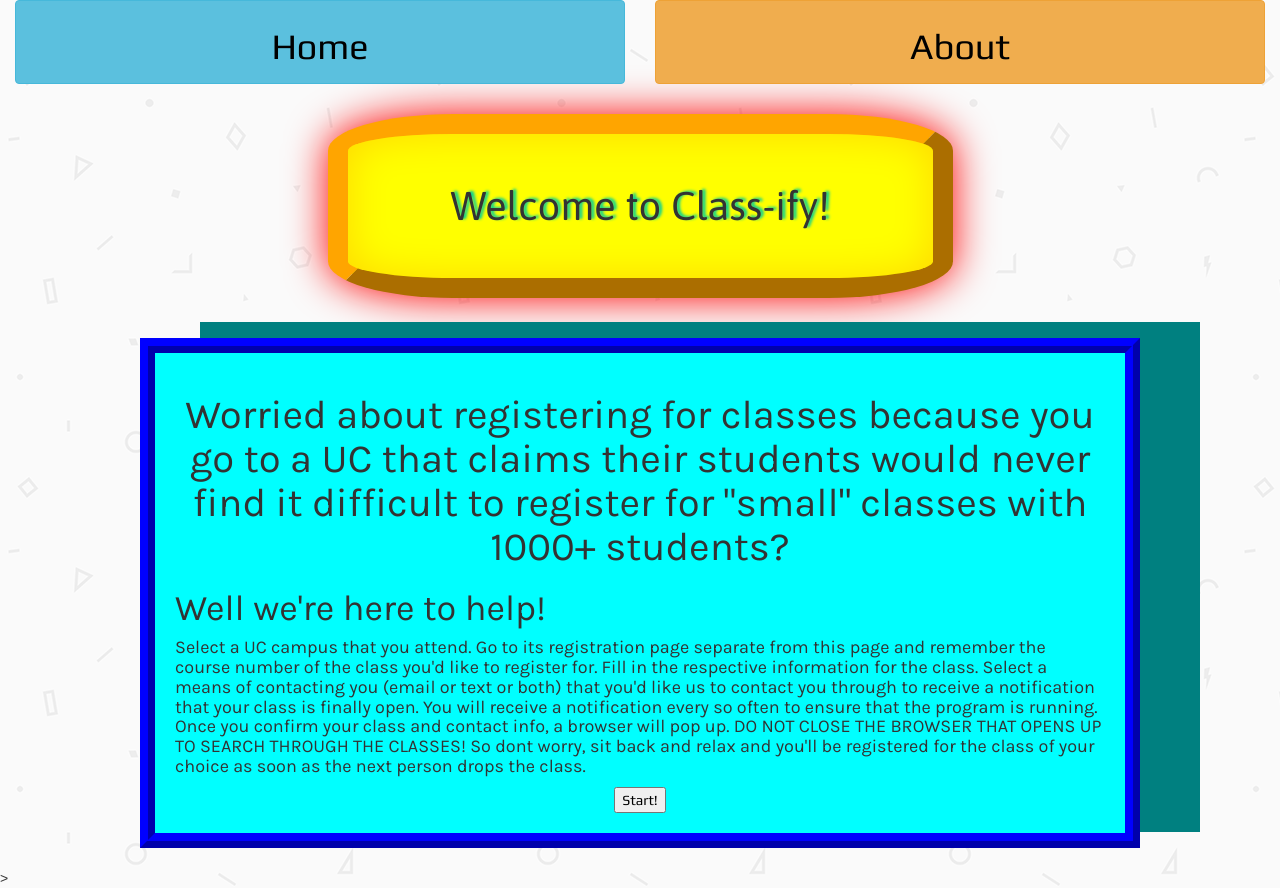
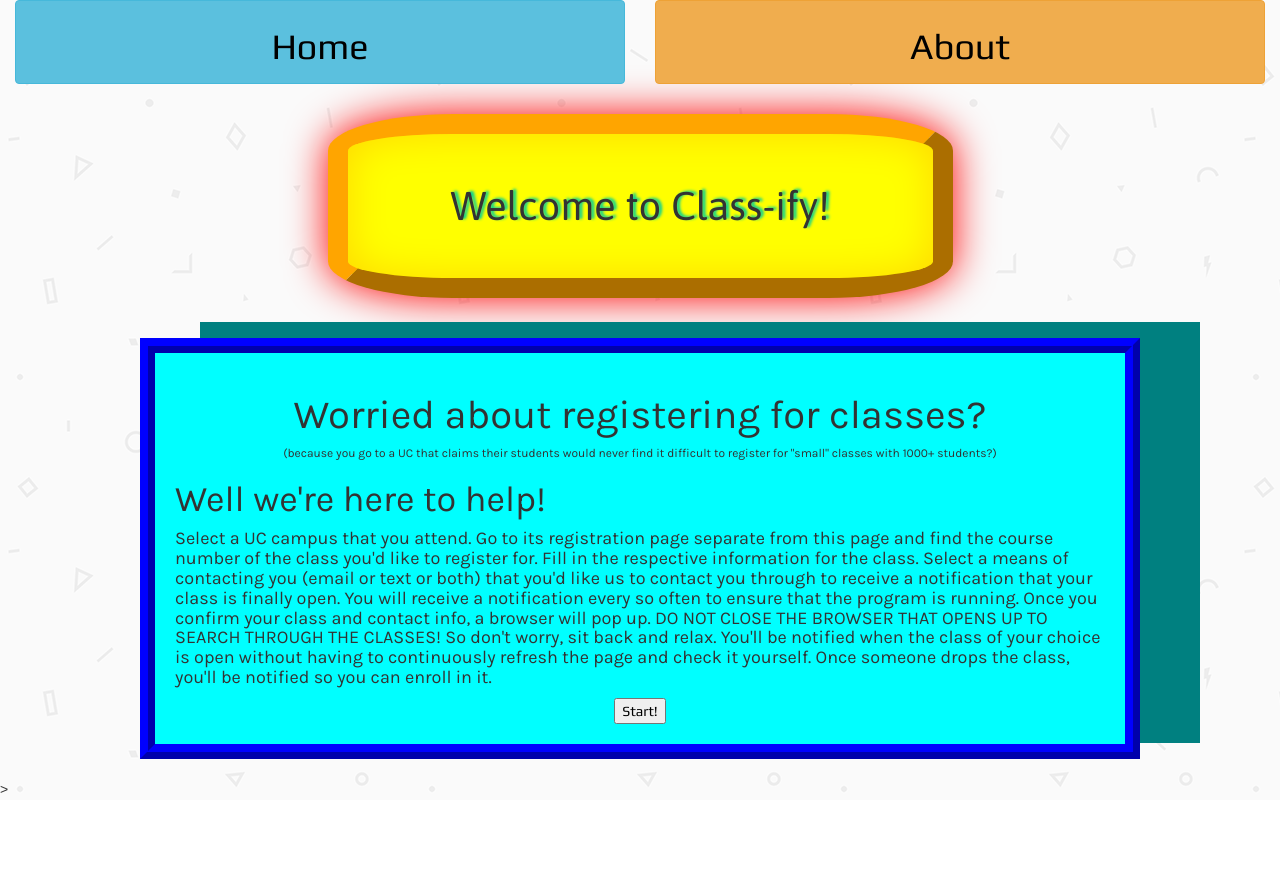
Before and after one commit to Se7ensins1/Class-ify, a plain HTML site: page app/templates/index.html in a window 1280 px wide. After the commit the page ends 800 px from the top, so only its background shows below. Drawn offline with nearby package versions, Linux system fonts and the light colour scheme.

Commit message:
fix links to work

```diff
--- a/app/templates/index.html
+++ b/app/templates/index.html
@@ -27,9 +27,10 @@
 
       <h1 id="titl" class="text-center">Welcome to Class-ify!</h1>
       <div id="data">
-        <h2 class="text-center">Worried about registering for classes because you go to a UC that claims their students would never find it difficult to register for "small" classes with 1000+ students? </h2>
+        <h2 class="text-center">Worried about registering for classes?</h2>
+        <h6 class="text-center">(because you go to a UC that claims their students would never find it difficult to register for "small" classes with 1000+ students?)</h4>
         <h3>Well we're here to help!</h3>
-        <h4>Select a UC campus that you attend. Go to its registration page separate from this page and remember the course number of the class you'd like to register for. Fill in the respective information for the class. Select a means of contacting you (email or text or both) that you'd like us to contact you through to receive a notification that your class is finally open. You will receive a notification every so often to ensure that the program is running. Once you confirm your class and contact info, a browser will pop up. DO NOT CLOSE THE BROWSER THAT OPENS UP TO SEARCH THROUGH THE CLASSES! So dont worry, sit back and relax and you'll be registered for the class of your choice as soon as the next person drops the class. </h4>
+        <h4>Select a UC campus that you attend. Go to its registration page separate from this page and find the course number of the class you'd like to register for. Fill in the respective information for the class. Select a means of contacting you (email or text or both) that you'd like us to contact you through to receive a notification that your class is finally open. You will receive a notification every so often to ensure that the program is running. Once you confirm your class and contact info, a browser will pop up. DO NOT CLOSE THE BROWSER THAT OPENS UP TO SEARCH THROUGH THE CLASSES! So don't worry, sit back and relax. You'll be notified when the class of your choice is open without having to continuously refresh the page and check it yourself. Once someone drops the class, you'll be notified so you can enroll in it. </h4>
 
         <div class="text-center">
           <form action = "/school" name = "userData">
```
Also changed, not shown: app/templates/school.html (+3 -3 lines).
